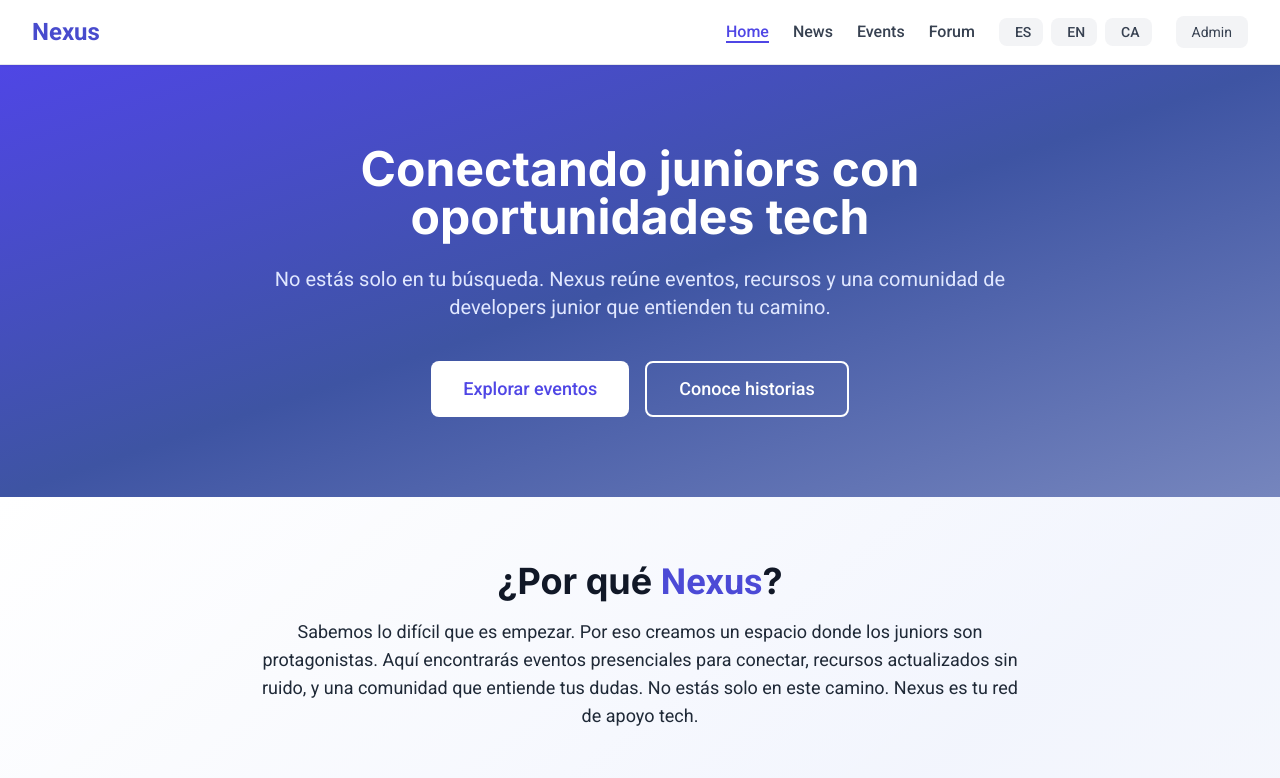
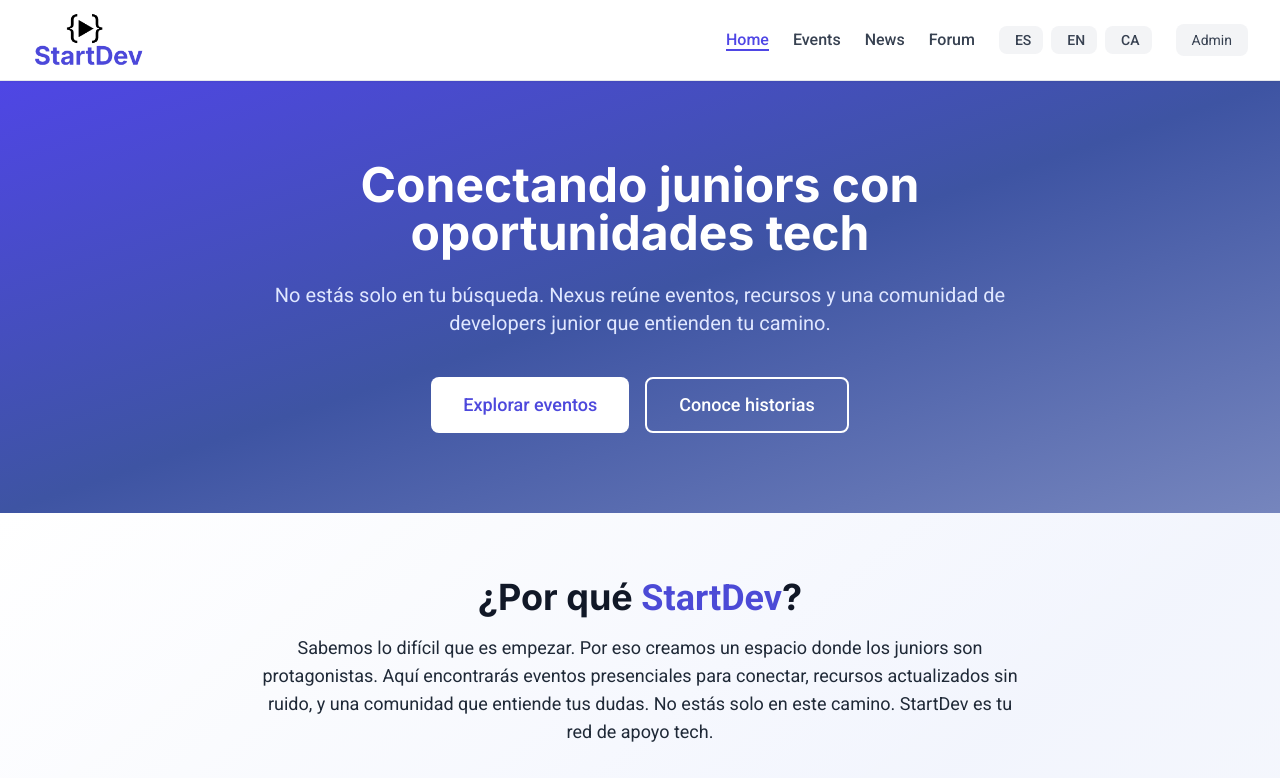
Before and after one commit to nexus-event-app/nexus-frontend, a React (Vite) app: page / in a window 1280 px wide. Shown: the top 778 px of the page. Built offline with nearby package versions, Linux system fonts and the light colour scheme; no server answers.

Commit message:
feat:Añadido el nuevo logo e implementado en header y footer

```diff
--- a/src/components/home/FeaturedEventsSection.jsx
+++ b/src/components/home/FeaturedEventsSection.jsx
@@ -124,7 +124,7 @@ function FeaturedEventsSection() {
                                 onClick={() => navigate('/eventos')}
                                 className="inline-flex items-center px-8 py-3 text-lg font-semibold text-white transition-all rounded-xl bg-[#3F53A8] hover:bg-{#A3A1F7} hover:shadow-xl hover:scale-105 focus:outline-none focus:ring-4 focus:ring-purple-100"
                             >
-                                Ver todos los eventos →
+                                Ver todos los eventos ▶
                             </button>
                         </footer>
                     </>
--- a/src/components/home/HeroSection.jsx
+++ b/src/components/home/HeroSection.jsx
@@ -20,7 +20,7 @@
 
             <button
                 onClick={() => navigate('/eventos')}
-                className="w-full px-8 py-3 text-lg font-medium text-indigo-600 transition bg-white rounded-lg sm:w-auto hover:bg-gray-50"
+                className="w-full px-8 py-3 text-lg font-medium text-[#4D48DC] transition bg-white rounded-lg sm:w-auto hover:bg-gray-50"
             >
                 Explorar eventos
             </button>
--- a/src/components/home/NewsSection.jsx
+++ b/src/components/home/NewsSection.jsx
@@ -105,7 +105,7 @@ function NewsSection() {
                                 className="inline-flex items-center px-10 py-3 text-lg font-semibold text-white bg-[#3F53A8] rounded-2xl shadow-md transition-all duration-300 hover:shadow-xl hover:scale-105 focus:outline-none focus:ring-4 focus:ring-indigo-300"
 
                             >
-                                Ver todas las noticias
+                                Ver todas las noticias  ▶
                             </Link>
                         </footer>
                     </>
--- a/src/components/home/WhyNexusSection.jsx
+++ b/src/components/home/WhyNexusSection.jsx
@@ -8,12 +8,12 @@ function WhyNexusSection() {
     <article className="px-4 mx-auto max-w-7xl sm:px-6 lg:px-8">
         <header className="mb-12 text-center">
             <h2 className="mb-4 text-3xl font-bold text-gray-900 sm:text-4xl">
-                ¿Por qué <span className="text-transparent bg-[#4C4AD6] bg-clip-text">Nexus</span>?
+                ¿Por qué <span className="text-transparent bg-[#4C4AD6] bg-clip-text">StartDev</span>?
             </h2>
             <p className="max-w-3xl mx-auto mb-4 text-lg text-gray-800">
                 Sabemos lo difícil que es empezar. Por eso creamos un espacio donde los juniors son protagonistas.
                 Aquí encontrarás eventos presenciales para conectar, recursos actualizados sin ruido, y una comunidad
-                que entiende tus dudas. No estás solo en este camino. Nexus es tu red de apoyo tech.
+                que entiende tus dudas. No estás solo en este camino. StartDev es tu red de apoyo tech.
             </p>
         </header>
                 <section className="overflow-hidden border-2 border-gray-200 rounded-2xl">
--- a/src/components/layout/Footer.jsx
+++ b/src/components/layout/Footer.jsx
@@ -1,5 +1,6 @@
 import React from 'react';
 import { useNavigate } from 'react-router-dom';
+import logo from '../../assets/images/Logo.png';
 
 function Footer() {
     const navigate = useNavigate();
@@ -11,9 +12,11 @@
                 <section className="grid grid-cols-1 gap-8 md:grid-cols-4">
 
                     <article>
-                <h3 className="mb-3 text-xl font-bold text-indigo-600">
-                Nexus
-                </h3>
+                        <img
+                            src={logo}
+                            alt="StartDev Logo"
+                            className="w-auto h-16 mb-4 sm:h-20"
+                        />
                         <p className="text-sm text-gray-600">
                             Conectando la comunidad tech junior en España. Eventos, recursos y apoyo para developers que empiezan.
                         </p>
@@ -42,15 +45,23 @@
                             </li>
                             <li>
                                 <button
-                    onClick={() => navigate('/login')}
+                                    onClick={() => navigate('/Foro')}
                                     className="text-gray-600 transition hover:text-indigo-600"
                                 >
-                    Admin
+                                    Foro
                                 </button>
                             </li>
+                            <li>
+                                <button
+                                    onClick={() => navigate('/Noticias')}
+                                    className="text-gray-600 transition hover:text-indigo-600"
+                                >
+                                    Noticias
+                                </button>
+                            </li>
+
                         </ul>
                     </article>
-
                     <article>
                         <h3 className="mb-4 text-sm font-bold tracking-wider text-gray-900 uppercase">
                             Comunidad
@@ -91,7 +102,7 @@
 
                     <article>
                         <h3 className="mb-4 text-sm font-bold tracking-wider text-gray-900 uppercase">
-                Sobre Nexus
+                            Sobre StartDev
                         </h3>
                         <p className="text-sm text-gray-600">
                             Creado por y para juniors. Una plataforma sin ánimo de lucro para ayudar a developers que empiezan su carrera tech.
@@ -101,7 +112,7 @@
 
                 <section className="pt-8 mt-8 border-t border-gray-200">
                     <p className="text-sm text-center text-gray-600">
-                © {currentYear} Nexus. Hecho para la comunidad tech junior.
+                        © {currentYear} StartDev. Hecho para la comunidad tech junior.
                     </p>
                 </section>
             </section>
--- a/src/components/layout/Header.jsx
+++ b/src/components/layout/Header.jsx
@@ -2,6 +2,7 @@ import React from 'react';
 import { Link, useLocation } from 'react-router-dom';
 import { useTranslation } from 'react-i18next';
 import LanguageSelector from '../common/LanguageSelector';
+import logo from '../../assets/images/Logo.png';
 
 function Header() {
     const location = useLocation();
@@ -10,23 +11,23 @@ function Header() {
     return (
         <header className="sticky top-0 z-50 bg-white border-b border-gray-200 shadow-sm">
             <nav
-                className="flex items-center justify-between h-16 px-4 mx-auto max-w-7xl sm:px-6 lg:px-8"
+                className="flex items-center justify-between h-20 px-4 mx-auto max-w-7xl sm:px-6 lg:px-8"
                 aria-label="Navegación principal"
             >
-                <Link
-                    to="/"
-                    className="text-xl font-bold text-[#484BCD] hover:text-[#484BCD] sm:text-2xl"
-                >
-                    Nexus
+                <Link to="/" className="flex items-center">
+                    <img
+                        src={logo}
+                        alt="StartDev Logo"
+                        className="w-auto h-12 sm:h-14"
+                    />
                 </Link>
 
                 <ul className="flex items-center gap-4 list-none sm:gap-6">
                     <li>
                         <Link
                             to="/"
-                            className={`text-sm font-medium sm:text-base transition ${
-                                location.pathname === '/' ? 'border-b-2 border-indigo-600 text-indigo-600' : 'text-gray-700 hover:text-indigo-600'
-                            }`}
+                            className={`text-sm font-medium sm:text-base transition ${location.pathname === '/' ? 'border-b-2 border-indigo-600 text-indigo-600' : 'text-gray-700 hover:text-indigo-600'
+                                }`}
                         >
                             {t('nav.home')}
                         </Link>
@@ -34,10 +35,19 @@ function Header() {
 
                     <li>
                         <Link
+                            to="/eventos"
+                            className={`text-sm font-medium sm:text-base transition ${location.pathname === '/eventos' ? 'border-b-2 border-indigo-600 text-indigo-600' : 'text-gray-700 hover:text-indigo-600'
+                                }`}
+                        >
+                            {t('nav.events')}
+                        </Link>
+                    </li>
+
+                    <li>
+                        <Link
                             to="/noticias"
-                            className={`text-sm font-medium sm:text-base transition ${
-                                location.pathname === '/noticias' ? 'border-b-2 border-indigo-600 text-indigo-600' : 'text-gray-700 hover:text-indigo-600'
-                            }`}
+                            className={`text-sm font-medium sm:text-base transition ${location.pathname === '/noticias' ? 'border-b-2 border-indigo-600 text-indigo-600' : 'text-gray-700 hover:text-indigo-600'
+                                }`}
                         >
                             {t('nav.news')}
                         </Link>
@@ -45,21 +55,9 @@ function Header() {
 
                     <li>
                         <Link
-                            to="/eventos"
-                            className={`text-sm font-medium sm:text-base transition ${
-                                location.pathname === '/eventos' ? 'border-b-2 border-indigo-600 text-indigo-600' : 'text-gray-700 hover:text-indigo-600'
-                            }`}
-                        >
-                            {t('nav.events')}
-                        </Link>
-                    </li>
-
-                    <li>
-                        <Link
                             to="/foro"
-                            className={`text-sm font-medium sm:text-base transition ${
-                                location.pathname === '/foro' ? 'border-b-2 border-indigo-600 text-indigo-600' : 'text-gray-700 hover:text-indigo-600'
-                            }`}
+                            className={`text-sm font-medium sm:text-base transition ${location.pathname === '/foro' ? 'border-b-2 border-indigo-600 text-indigo-600' : 'text-gray-700 hover:text-indigo-600'
+                                }`}
                         >
                             {t('nav.forum')}
                         </Link>
```
Also changed, not shown: src/components/home/CTASection.jsx (+4 -4 lines), src/components/testimonials/TestimonialsSection.jsx (+4 -4 lines), src/assets/images/Logo.png (added), src/assets/images/LogoFooter.png (deleted). Lines whose indentation alone changed are shown as unchanged.
